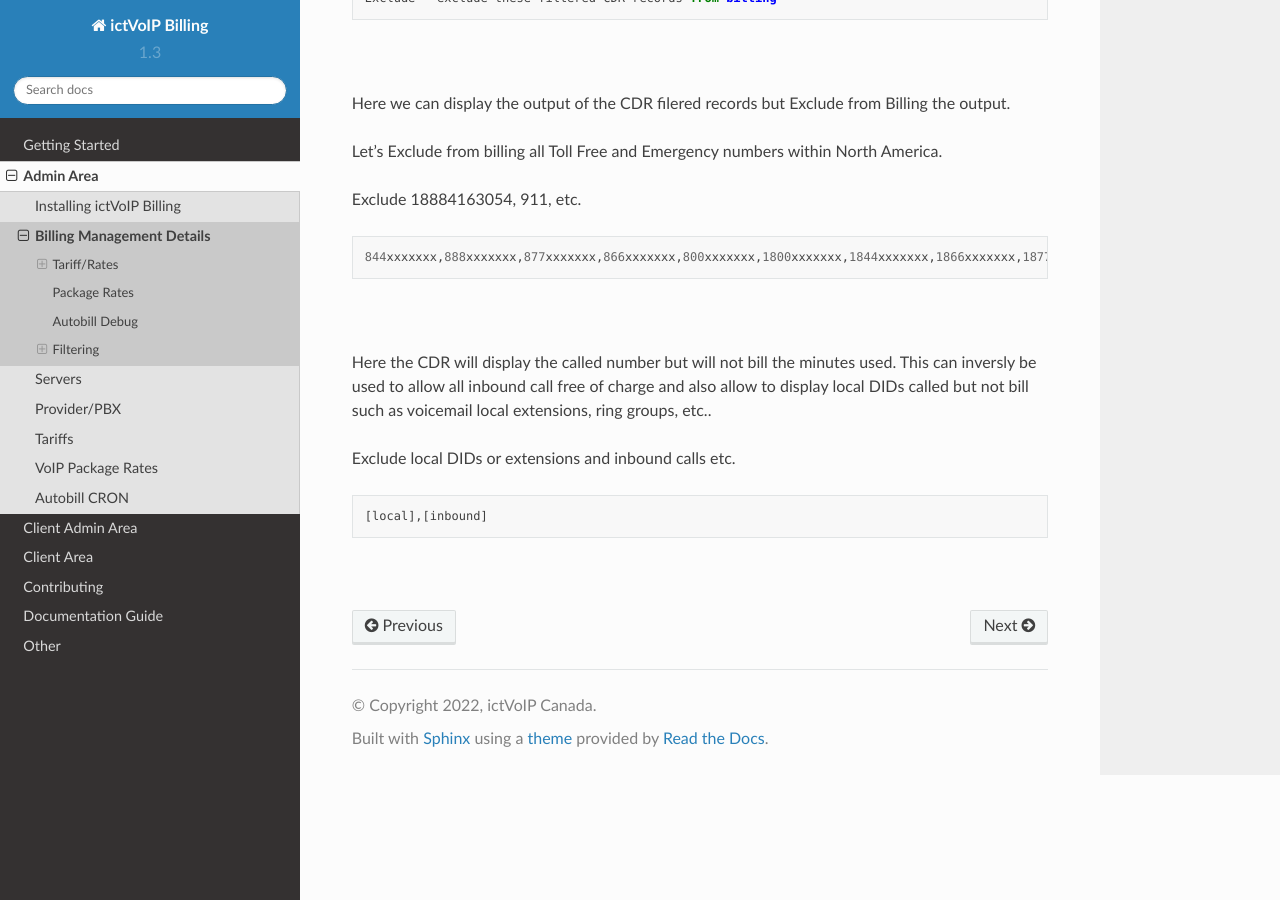
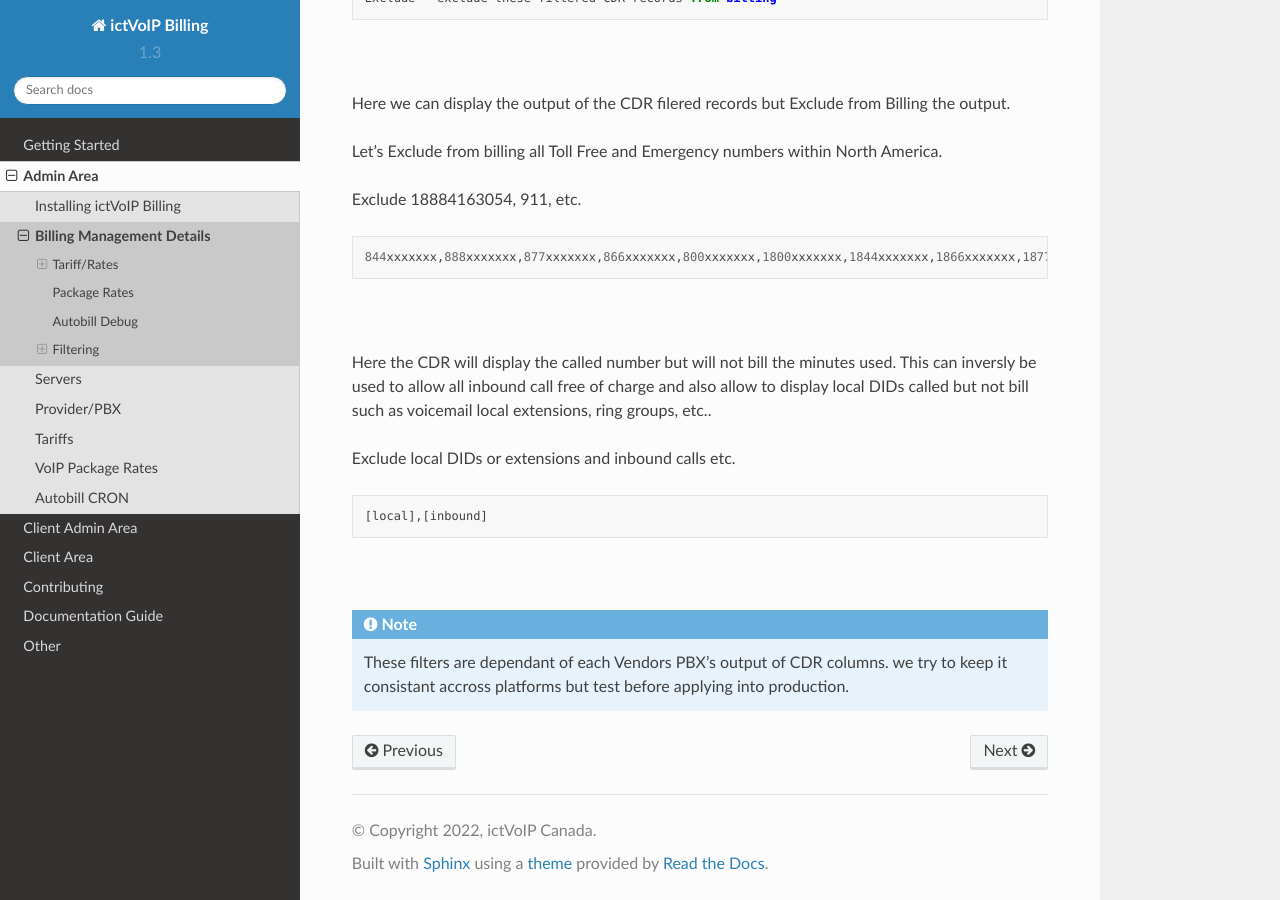
Before and after one commit to ictvoip/ictvoip-docs, a Sphinx documentation site: the page built from docs/source/admin/billing_management.rst, in a window 1280 px wide and 900 px high, scrolled down 2174 px. Built offline with Sphinx 7.4.7 and the Read the Docs theme 2.0.0, drawn with Linux system fonts in a browser that asks for light colours; pages that are not in the unit, such as notebooks, are missing from menus.

Commit message:
Update billing_management.rst

```diff
--- a/docs/source/admin/billing_management.rst
+++ b/docs/source/admin/billing_management.rst
@@ -106,3 +106,6 @@ Exclude local DIDs or extensions and inbound calls etc.
  [local],[inbound]
 
 |
+
+
+.. Note ::  These filters are dependant of each Vendors PBX's output of CDR columns. we try to keep it consistant accross platforms but test before applying into production.
```
